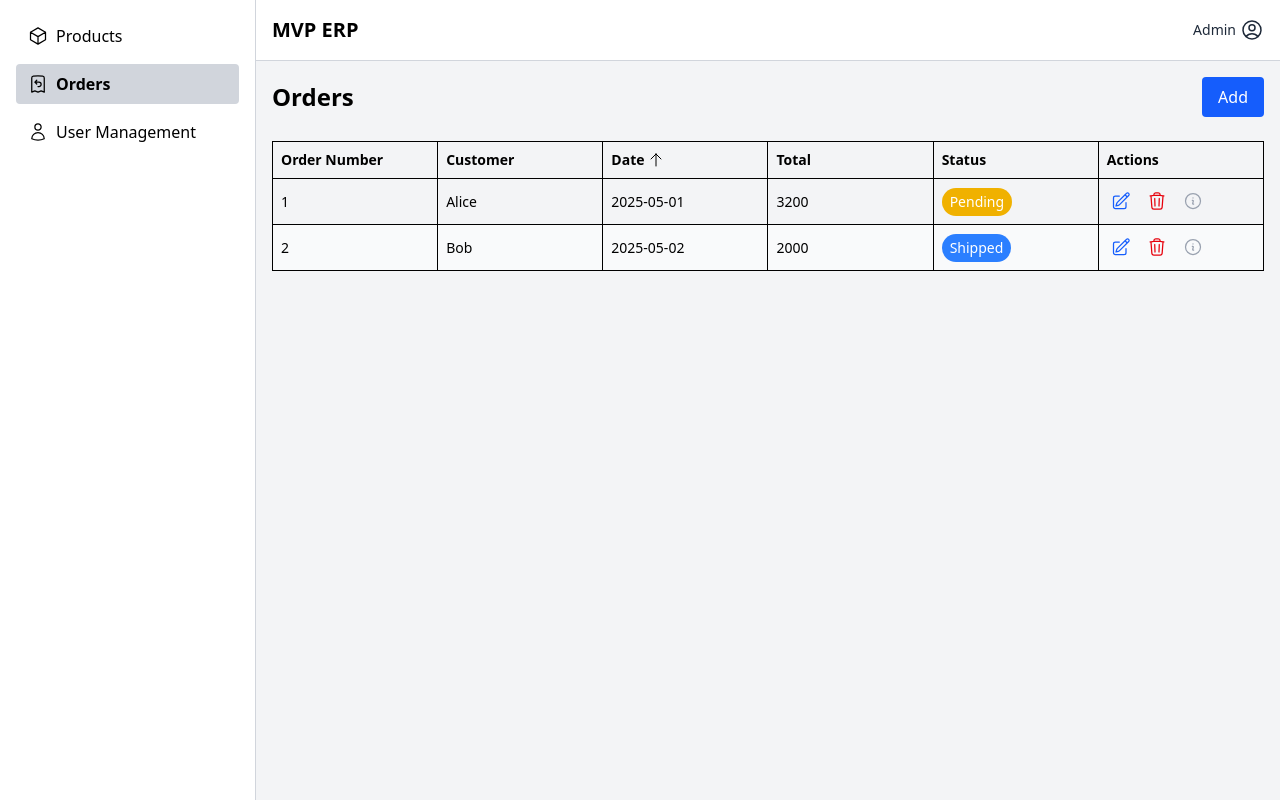
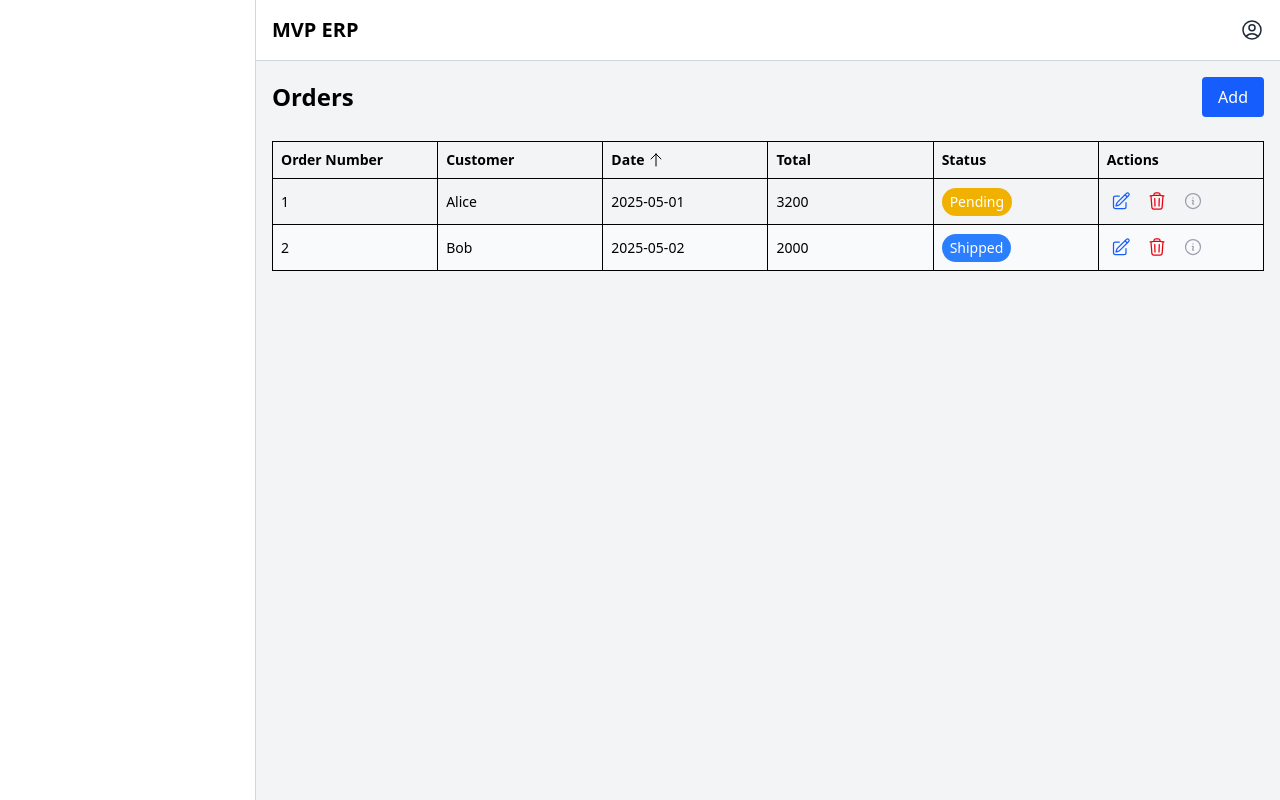
Before and after one commit to 5ock/mvp-erp-frontend, a React (Vite) app: page /dashboard/Orders in a window 1280 px wide. Built offline with nearby package versions, Linux system fonts and the light colour scheme.

Commit message:
Add permission features

```diff
--- a/src/components/Header.tsx
+++ b/src/components/Header.tsx
@@ -1,8 +1,9 @@
 import { useEffect, useState, useRef } from 'react'
-import { useTheme } from '../contexts/ThemeContext'
 import { useTranslation} from 'react-i18next'
 import { UserCircleIcon, SunIcon, MoonIcon, Bars3Icon } from '@heroicons/react/24/outline'
-// import { Menu, MenuButton,MenuItems, MenuItem } from '@headlessui/react'
+
+import { useUser } from '../contexts/UserContext'
+import { useTheme } from '../contexts/ThemeContext'
 
 type HeaderProps = {
     onToggleSidebar: () => void;
@@ -10,6 +11,7 @@ type HeaderProps = {
 }
 
 const Header = ({ onToggleSidebar, userName='Admin' }: HeaderProps) => {
+    const { user } = useUser()
     const { theme, toggleTheme } = useTheme()
     const { i18n, t } = useTranslation('Global')
     const [ menuOpen, setMenuOpen ] = useState(false)
@@ -50,7 +52,7 @@ const Header = ({ onToggleSidebar, userName='Admin' }: HeaderProps) => {
                 onClick={() => setMenuOpen((prev) => !prev)}
                 className='flex items-center space-x-1 hover:opacity-80'
             >
-                <span className='text-sm text-gray-800 dark:text-white'>{userName}</span>
+                <span className='text-sm text-gray-800 dark:text-white'>{user?.name}</span>
                 <UserCircleIcon className='w-6 h-6 text-gray-800 dark:text-white' />
             </button>
 
--- a/src/components/Sidebar.tsx
+++ b/src/components/Sidebar.tsx
@@ -2,6 +2,8 @@ import { useEffect, useRef } from 'react'
 import { NavLink, useLocation } from 'react-router-dom'
 import { CubeIcon, ReceiptRefundIcon, XMarkIcon, UserIcon } from '@heroicons/react/24/outline'
 import { useTranslation } from 'react-i18next'
+
+import { usePermission } from '../utils/usePermission'
 
 type SidebarProps = {
     isOpen: boolean;
@@ -10,6 +12,7 @@ type SidebarProps = {
 
 const Sidebar = ({ isOpen, setIsOpen }: SidebarProps) => {
     const { t } = useTranslation('Sidebar')
+    const { canAccess } = usePermission()
     const location = useLocation()
     const sidebarRef = useRef<HTMLDivElement>(null)
 
@@ -42,6 +45,7 @@ const Sidebar = ({ isOpen, setIsOpen }: SidebarProps) => {
             </button>
         </div>
         <nav className='p-4 space-y-2'>
+            { canAccess('products', 'read') && (
                 <NavLink
                     to='/dashboard/products'
                     className={({ isActive }) => `flex items-center px-3 py-2 rounded hover:bg-gray-200 dark:hover:bg-gray-700 transition-colors ${isActive ? 'bg-gray-300 dark:bg-gray-700 font-bold' : ''}`}
@@ -49,6 +53,8 @@ const Sidebar = ({ isOpen, setIsOpen }: SidebarProps) => {
                     <CubeIcon className='h-5 w-5 mr-2' />
                     { t('products') }
                 </NavLink>
+            )}
+            { canAccess('orders', 'read') && (
                 <NavLink
                     to='/dashboard/orders'
                     className={({ isActive }) => `flex items-center px-3 py-2 rounded hover:bg-gray-200 dark:hover:bg-gray-700 transition-colors ${isActive ? 'bg-gray-300 dark:bg-gray-700 font-bold' : ''}`}
@@ -56,6 +62,8 @@ const Sidebar = ({ isOpen, setIsOpen }: SidebarProps) => {
                     <ReceiptRefundIcon className='h-5 w-5 mr-2' />
                     { t('orders') }
                 </NavLink>
+            )}
+            { canAccess('users', 'read') && (
                 <NavLink
                     to='/users'
                     className={({ isActive }) => `flex items-center px-3 py-2 rounded hover:bg-gray-200 dark:hover:bg-gray-700 transition-colors ${isActive ? 'bg-gray-300 dark:bg-gray-700 font-bold' : ''}`}
@@ -63,6 +71,7 @@ const Sidebar = ({ isOpen, setIsOpen }: SidebarProps) => {
                     <UserIcon className='h-5 w-5 mr-2' />
                     { t('userManagement') }
                 </NavLink>
+            )}
         </nav>
     </div>)
 }
--- /dev/null
+++ b/src/contants/permissions.ts
@@ -0,0 +1,28 @@
+type PermissionMap = Record<
+  string, // page name
+  Partial<Record<'read' | 'create' | 'edit' | 'delete', string[]>>
+>
+
+export const PAGE_PERMISSIONS: PermissionMap = {
+//   dashboard: {
+//     read: ['admin', 'staff'],
+//   },
+  products: {
+    read: ['admin', 'staff'],
+    create: ['admin', 'staff'],
+    edit: ['admin', 'staff'],
+    delete: ['admin', 'staff'],
+  },
+  orders: {
+    read: ['admin', 'staff'],
+    create: ['admin', 'staff'],
+    edit: ['admin', 'staff'],
+    delete: ['admin'],
+  },
+  users: {
+    read: ['admin'],
+    create: ['admin'],
+    edit: ['admin'],
+    delete: ['admin'],
+  },
+}
--- /dev/null
+++ b/src/contexts/AppProviders.tsx
@@ -0,0 +1,10 @@
+import { UserProvider } from './UserContext'
+import { ThemeProvider } from './ThemeContext'
+
+export const AppProvider = ({ children }: { children: React.ReactNode }) => {
+    return (<UserProvider>
+        <ThemeProvider>
+            { children }
+        </ThemeProvider>
+    </UserProvider>)
+}
--- /dev/null
+++ b/src/contexts/UserContext.tsx
@@ -0,0 +1,24 @@
+import { createContext, useContext, useState } from 'react'
+import type { User } from '../types/user'
+
+interface UserContextType {
+    user: User | null;
+    setUser: (user: User | null) => void;
+}
+
+const UserContext = createContext<UserContextType>({
+    user: null,
+    setUser: () => {}
+})
+
+export const UserProvider = ({ children }: {
+    children: React.ReactNode
+}) => {
+    const [ user, setUser ] = useState<User | null>(null)
+
+    return (<UserContext.Provider value={{ user, setUser }}>
+        { children }
+    </UserContext.Provider>)
+}
+
+export const useUser = () => useContext(UserContext)
--- a/src/i18n/locales/en.json
+++ b/src/i18n/locales/en.json
@@ -57,7 +57,7 @@
         "close": "Close",
         "detail": "Detail",
         "deletePrompt": "Do you want to delete",
-        "changePassword": "Change PAssword",
+        "changePassword": "Change Password",
         "logout": "Log out",
         "darkMode": "Dark Mode",
         "lightMode": "Light Mode"
--- a/src/main.tsx
+++ b/src/main.tsx
@@ -3,16 +3,16 @@ import { createRoot } from 'react-dom/client'
 import './index.css'
 import App from './App.tsx'
 
-import { ThemeProvider } from './contexts/ThemeContext.tsx'
+import { AppProvider } from './contexts/AppProviders.tsx'
 import { BrowserRouter } from 'react-router-dom'
 import './i18n'
 
 createRoot(document.getElementById('root')!).render(
   <StrictMode>
     <BrowserRouter>
-      <ThemeProvider>
+      <AppProvider>
         <App />
-      </ThemeProvider>
+      </AppProvider>
     </BrowserRouter>
   </StrictMode>,
 )
--- a/src/pages/Login.tsx
+++ b/src/pages/Login.tsx
@@ -4,11 +4,17 @@ import { useTranslation } from 'react-i18next'
 import { SunIcon, MoonIcon } from '@heroicons/react/24/outline'
 
 import { useTheme } from '../contexts/ThemeContext'
+import { useUser } from '../contexts/UserContext'
+
+import UserData from '../data/users.json'
+
+import type { User } from '../types/user'
 
 const Login = () => {
     const { t, i18n } = useTranslation('Login')
     const navigate = useNavigate();
     const { theme, toggleTheme } = useTheme()
+    const { setUser } = useUser()
 
     const [ username, setUsername ] = useState<string>('')
     const [ password, setPassword ] = useState<string>('')
@@ -16,16 +22,25 @@ const Login = () => {
 
     const handleLogin = () => {
         setErrorMsg('')
-        if(username && password)
-            navigate('/dashboard')
-        else
+        if(username && password) {
+            const user = UserData.find((u) => (
+                u.email === username
+            ))
+
+            if(user) {
+                setUser(user as User)
+                navigate('/dashboard')
+            } else {
+                setErrorMsg(t('login_error'))
+            }
+        } else {
             setErrorMsg(t('login_error'))
+        }
     }
 
     const changeLanguage = (lng: string) => {
         i18n.changeLanguage(lng)
     }
-
 
     return (<div className='min-h-screen flex items-center justify-center bg-gray-100 dark:bg-gray-900 px-4'>
         <div className='w-full max-w-md bg-white dark:bg-gray-800 text-black dark:text-white rounded-2xl shadow-lg p-6 sm:p-8 space-y-4'>
--- a/src/pages/dashboard/index.tsx
+++ b/src/pages/dashboard/index.tsx
@@ -1,8 +1,6 @@
 import { Navigate } from 'react-router-dom'
 
 const Dashboard = () => {
-    console.log(1213123)
-
     return (<Navigate to='/dashboard/products' replace />)
 }
 
--- /dev/null
+++ b/src/utils/usePermission.ts
@@ -0,0 +1,24 @@
+import { useUser } from '../contexts/UserContext'
+import { PAGE_PERMISSIONS } from '../contants/permissions'
+
+export const usePermission = () => {
+    const { user } = useUser()
+
+    const hasRole = (roles: string[]) => {
+        if(!user?.role)
+            return false
+
+        return roles.includes(user.role)
+    }
+
+    const canAccess = (
+        page: string,
+        action: 'read' | 'create' | 'edit' | 'delete' = 'read'
+    ) => {
+        const pagePermissions = PAGE_PERMISSIONS[page]
+        const allowedRole = pagePermissions?.[action] || []
+        return hasRole(allowedRole)
+    }
+
+    return { hasRole, canAccess }
+}
```
Lines whose indentation alone changed are shown as unchanged.
